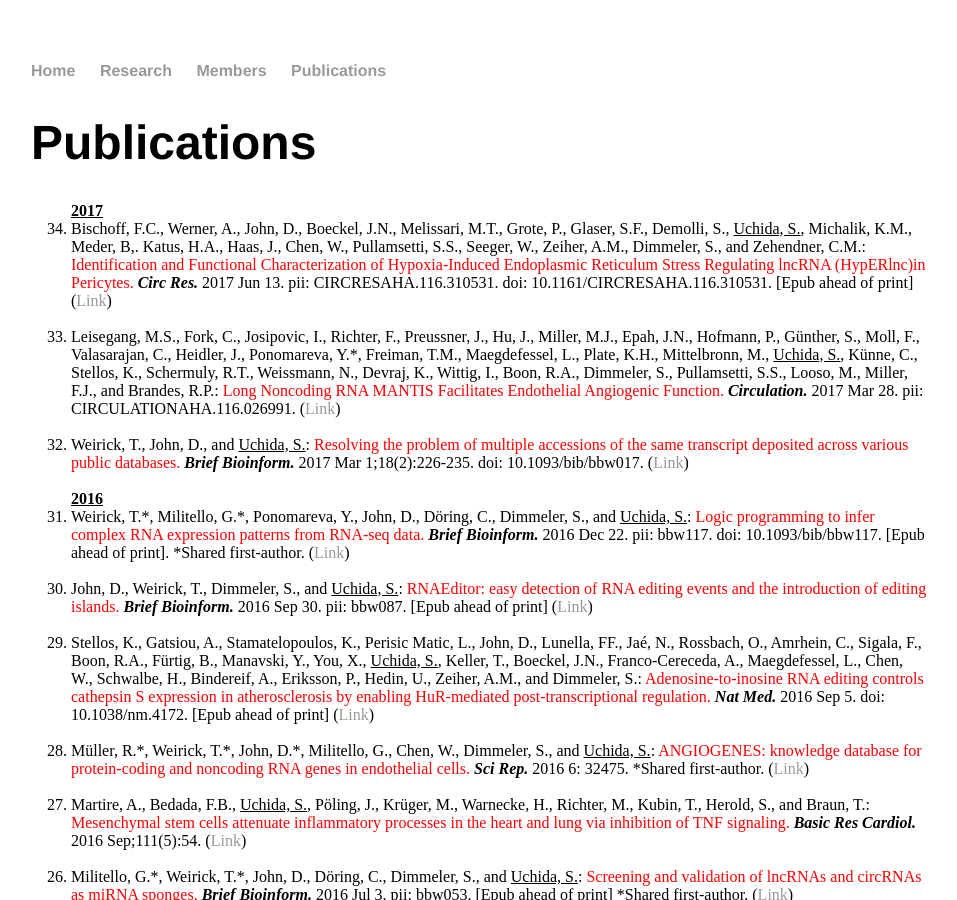
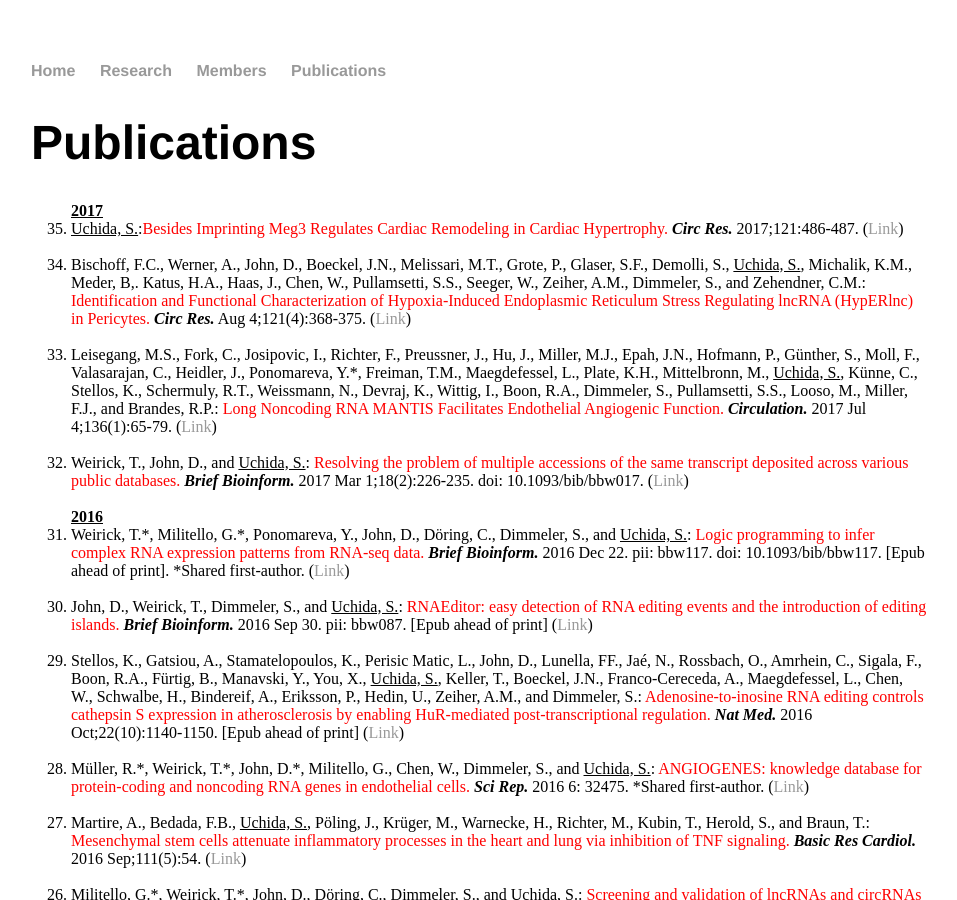
Before and after one commit to heartlncrna/heartlncrna.github.io, a Jekyll site: the page publications/pub_list.html, which Jekyll copies as it is, in a window 1280 px wide and 900 px high. Shown: the whole window, without its empty margins (161-1118 px from the left). Built offline with Jekyll 4.4.1, drawn with Linux system fonts in a browser that asks for light colours.

Commit message:
Update pub_list.html

```diff
--- a/publications/pub_list.html
+++ b/publications/pub_list.html
@@ -28,10 +28,13 @@
 			<ol reversed="reversed">
 
 			<strong><u> 2017 </u></strong>
-				<li>Bischoff, F.C., Werner, A., John, D., Boeckel, J.N., Melissari, M.T., Grote, P., Glaser, S.F., Demolli, S., <u>Uchida, S.</u>, Michalik, K.M., Meder, B,. Katus, H.A., Haas, J., Chen, W., Pullamsetti, S.S., Seeger, W., Zeiher, A.M., Dimmeler, S., and Zehendner, C.M.: <font color="red">Identification and Functional Characterization of Hypoxia-Induced Endoplasmic Reticulum Stress Regulating lncRNA (HypERlnc)in Pericytes.</font> <b><i>Circ Res.</i></b> 2017 Jun 13. pii: CIRCRESAHA.116.310531. doi: 10.1161/CIRCRESAHA.116.310531. [Epub ahead of print] (<a href="http://circres.ahajournals.org/content/early/2017/06/13/CIRCRESAHA.116.310531">Link</span></a>)</li>
+				<li> <u>Uchida, S.</u>:<font color="red">Besides Imprinting Meg3 Regulates Cardiac Remodeling in Cardiac Hypertrophy.</font> <b><i>Circ Res.</i></b> 2017;121:486-487. (<a href="http://circres.ahajournals.org/content/121/5/486">Link</span></a>)</li>
 				<br>
 
-				<li>Leisegang, M.S., Fork, C., Josipovic, I., Richter, F., Preussner, J., Hu, J., Miller, M.J., Epah, J.N., Hofmann, P., Günther, S., Moll, F., Valasarajan, C., Heidler, J., Ponomareva, Y.*, Freiman, T.M., Maegdefessel, L., Plate, K.H., Mittelbronn, M., <u>Uchida, S.</u>, Künne, C., Stellos, K., Schermuly, R.T., Weissmann, N., Devraj, K., Wittig, I., Boon, R.A., Dimmeler, S., Pullamsetti, S.S., Looso, M., Miller, F.J., and Brandes, R.P.: <font color="red">Long Noncoding RNA MANTIS Facilitates Endothelial Angiogenic Function.</font> <b><i>Circulation.</i></b> 2017 Mar 28. pii: CIRCULATIONAHA.116.026991. (<a href="http://circ.ahajournals.org/content/early/2017/03/28/CIRCULATIONAHA.116.026991">Link</span></a>)</li>
+				<li>Bischoff, F.C., Werner, A., John, D., Boeckel, J.N., Melissari, M.T., Grote, P., Glaser, S.F., Demolli, S., <u>Uchida, S.</u>, Michalik, K.M., Meder, B,. Katus, H.A., Haas, J., Chen, W., Pullamsetti, S.S., Seeger, W., Zeiher, A.M., Dimmeler, S., and Zehendner, C.M.: <font color="red">Identification and Functional Characterization of Hypoxia-Induced Endoplasmic Reticulum Stress Regulating lncRNA (HypERlnc) in Pericytes.</font> <b><i>Circ Res.</i></b>  Aug 4;121(4):368-375. (<a href="http://circres.ahajournals.org/content/early/2017/06/13/CIRCRESAHA.116.310531">Link</span></a>)</li>
+				<br>
+
+				<li>Leisegang, M.S., Fork, C., Josipovic, I., Richter, F., Preussner, J., Hu, J., Miller, M.J., Epah, J.N., Hofmann, P., Günther, S., Moll, F., Valasarajan, C., Heidler, J., Ponomareva, Y.*, Freiman, T.M., Maegdefessel, L., Plate, K.H., Mittelbronn, M., <u>Uchida, S.</u>, Künne, C., Stellos, K., Schermuly, R.T., Weissmann, N., Devraj, K., Wittig, I., Boon, R.A., Dimmeler, S., Pullamsetti, S.S., Looso, M., Miller, F.J., and Brandes, R.P.: <font color="red">Long Noncoding RNA MANTIS Facilitates Endothelial Angiogenic Function.</font> <b><i>Circulation.</i></b> 2017 Jul 4;136(1):65-79. (<a href="http://circ.ahajournals.org/content/early/2017/03/28/CIRCULATIONAHA.116.026991">Link</span></a>)</li>
 				<br>
 
 				<li>Weirick, T., John, D., and <u>Uchida, S.</u>: <font color="red">Resolving the problem of multiple accessions of the same transcript deposited across various public databases.</font> <b><i>Brief Bioinform.</i></b> 2017 Mar 1;18(2):226-235. doi: 10.1093/bib/bbw017. (<a href="http://bib.oxfordjournals.org/content/early/2016/02/20/bib.bbw017.abstract"><span class="ptHyperlink">Link</span></a>)</li>
@@ -44,7 +47,7 @@
 				<li>John, D., Weirick, T., Dimmeler, S., and <u>Uchida, S.</u>: <font color="red">RNAEditor: easy detection of RNA editing events and the introduction of editing islands.</font> <b><i>Brief Bioinform.</i></b> 2016 Sep 30. pii: bbw087. [Epub ahead of print] (<a href="http://bib.oxfordjournals.org/content/early/2016/09/29/bib.bbw087.abstract">Link</span></a>)</li>
 			<br>
 
-				<li>Stellos, K., Gatsiou, A., Stamatelopoulos, K., Perisic Matic, L., John, D., Lunella, FF., Jaé, N., Rossbach, O., Amrhein, C., Sigala, F., Boon, R.A., Fürtig, B., Manavski, Y., You, X., <u>Uchida, S.</u>, Keller, T., Boeckel, J.N., Franco-Cereceda, A., Maegdefessel, L., Chen, W., Schwalbe, H., Bindereif, A., Eriksson, P., Hedin, U., Zeiher, A.M., and Dimmeler, S.: <font color="red">Adenosine-to-inosine RNA editing controls cathepsin S expression in atherosclerosis by enabling HuR-mediated post-transcriptional regulation.</font> <b><i>Nat Med.</i></b> 2016 Sep 5. doi: 10.1038/nm.4172. [Epub ahead of print] (<a href="http://www.nature.com/nm/journal/vaop/ncurrent/full/nm.4172.html">Link</span></a>)</li>
+				<li>Stellos, K., Gatsiou, A., Stamatelopoulos, K., Perisic Matic, L., John, D., Lunella, FF., Jaé, N., Rossbach, O., Amrhein, C., Sigala, F., Boon, R.A., Fürtig, B., Manavski, Y., You, X., <u>Uchida, S.</u>, Keller, T., Boeckel, J.N., Franco-Cereceda, A., Maegdefessel, L., Chen, W., Schwalbe, H., Bindereif, A., Eriksson, P., Hedin, U., Zeiher, A.M., and Dimmeler, S.: <font color="red">Adenosine-to-inosine RNA editing controls cathepsin S expression in atherosclerosis by enabling HuR-mediated post-transcriptional regulation.</font> <b><i>Nat Med.</i></b> 2016 Oct;22(10):1140-1150. [Epub ahead of print] (<a href="http://www.nature.com/nm/journal/vaop/ncurrent/full/nm.4172.html">Link</span></a>)</li>
 			<br>
 
 				<li>Müller, R.*, Weirick, T.*, John, D.*, Militello, G., Chen, W., Dimmeler, S., and <u>Uchida, S.</u>: <font color="red">ANGIOGENES: knowledge database for protein-coding and noncoding RNA genes in endothelial cells.</font> <b><i>Sci Rep.</i></b> 2016 6: 32475. *Shared first-author. (<a href="http://www.nature.com/articles/srep32475"><span class="ptHyperlink">Link</span></a>)</li>
```
